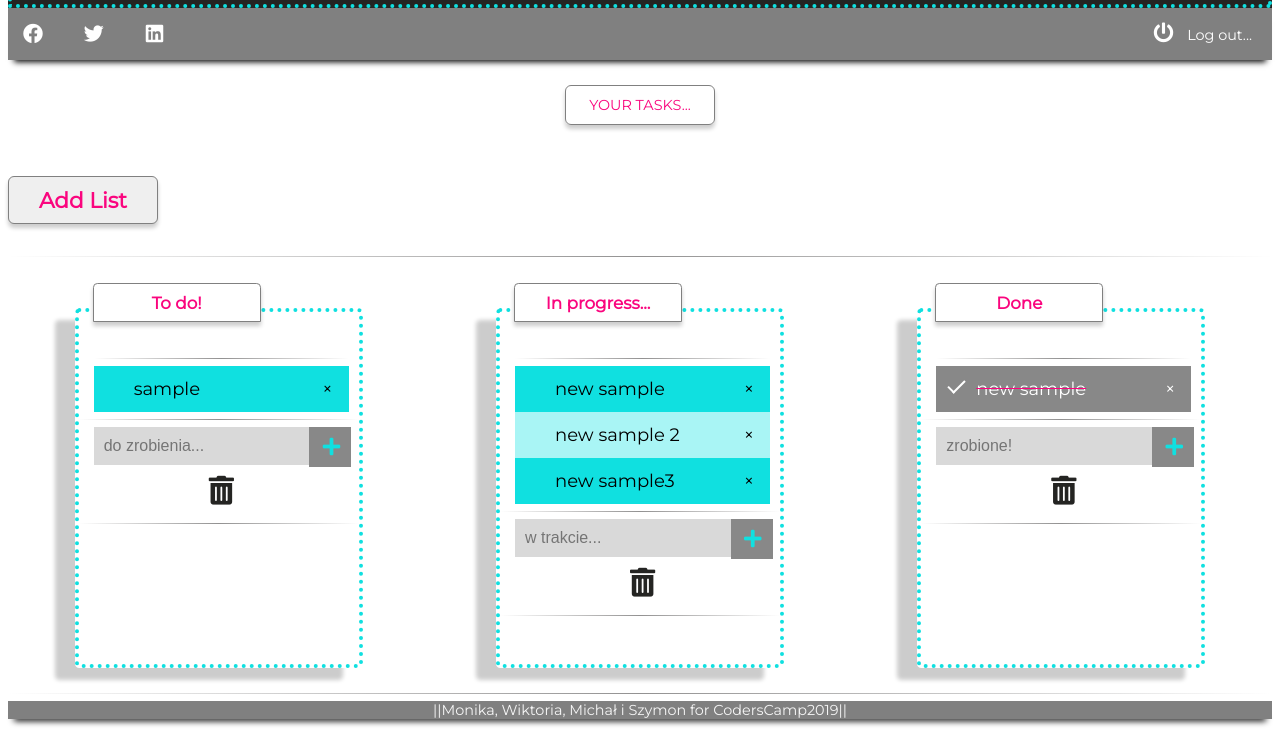
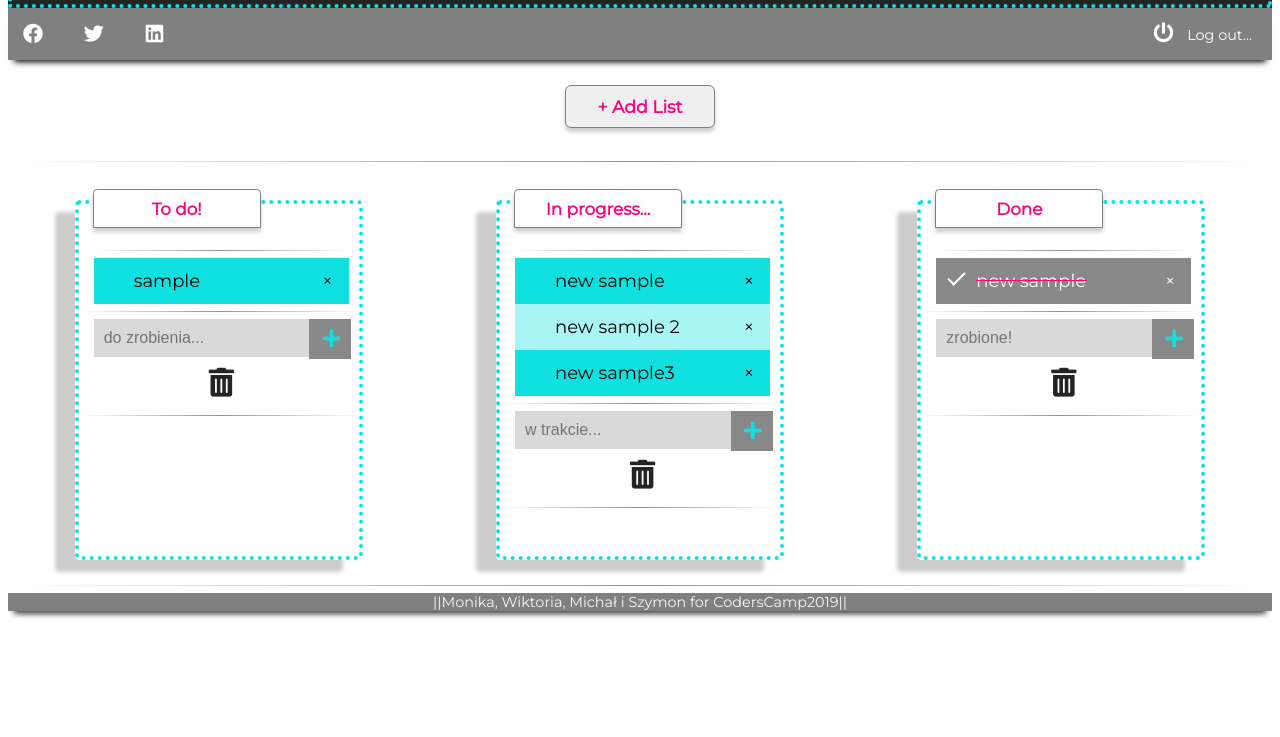
Before and after one commit to Michalwili/ToDoList, a website: page TO DO main page/index.html in a window 1280 px wide. Shown: the part 63-800 px from the top of the page. Drawn offline with Linux system fonts and the light colour scheme.

Commit message:
Front
Front

```diff
--- a/TO DO main page/index.html
+++ b/TO DO main page/index.html
@@ -28,8 +28,9 @@
         <div id="log-out"><i class="fas fa-power-off"></i><span> Log out... </span></div>
   </div>
     </nav>
-    <div id="under_menu"> YOUR TASKS... </div>
-    <div><button class="addList">Add List </button></div>
+    <div id="under_menu">
+      <div><button class="addList">+ Add List </button></div>
+  </div>
     <!--BOXES FIELD-->
     <hr>
     <div id="boxes_field">
@@ -94,7 +95,7 @@
       <!-- BOX "next"-->
       <div id="nextList" class="box disappearance">
         <div class="title">
-          <h3>Nex list</h3>
+          <h3>New list</h3>
         </div>
         <div class="content">
           <hr>
--- a/TO DO main page/main.css
+++ b/TO DO main page/main.css
@@ -276,22 +276,13 @@ header {
 #under_menu {
   color: #FA057E;
   text-align: center;
-  margin-top: 2%;
-  border: 0.5px solid grey;
-  border-radius: 6px;
-  width: 150px;
-  margin: auto;
-  margin-top: 2%;
-  margin-bottom: 2%;
-  padding: 10px;
-  box-shadow: 0px 4px 4px rgba(0, 0, 0, 0.2);
 }
 
 #boxes_field {
   display: flex;
   flex-wrap: wrap;
   justify-content: space-around;
-  margin-top: 2%;
+  margin-top: 1%;
   margin-bottom: 1%;
 }
 
@@ -310,7 +301,7 @@ header {
 .box .title {
   border: solid 1px grey;
   position: relative;
-  top: -2em;
+  top: -1em;
   left: 5%;
   margin-left: 0%;
   background-color: white;
@@ -371,7 +362,7 @@ header {
   padding: 10px;
   box-shadow: 0px 4px 4px rgba(0, 0, 0, 0.2);
   font-family: 'Montserrat', serif;
-  font-size: 1.5em;
+  font-size: 1.2em;
   cursor: pointer;
   font-weight: bold;
 }
```
